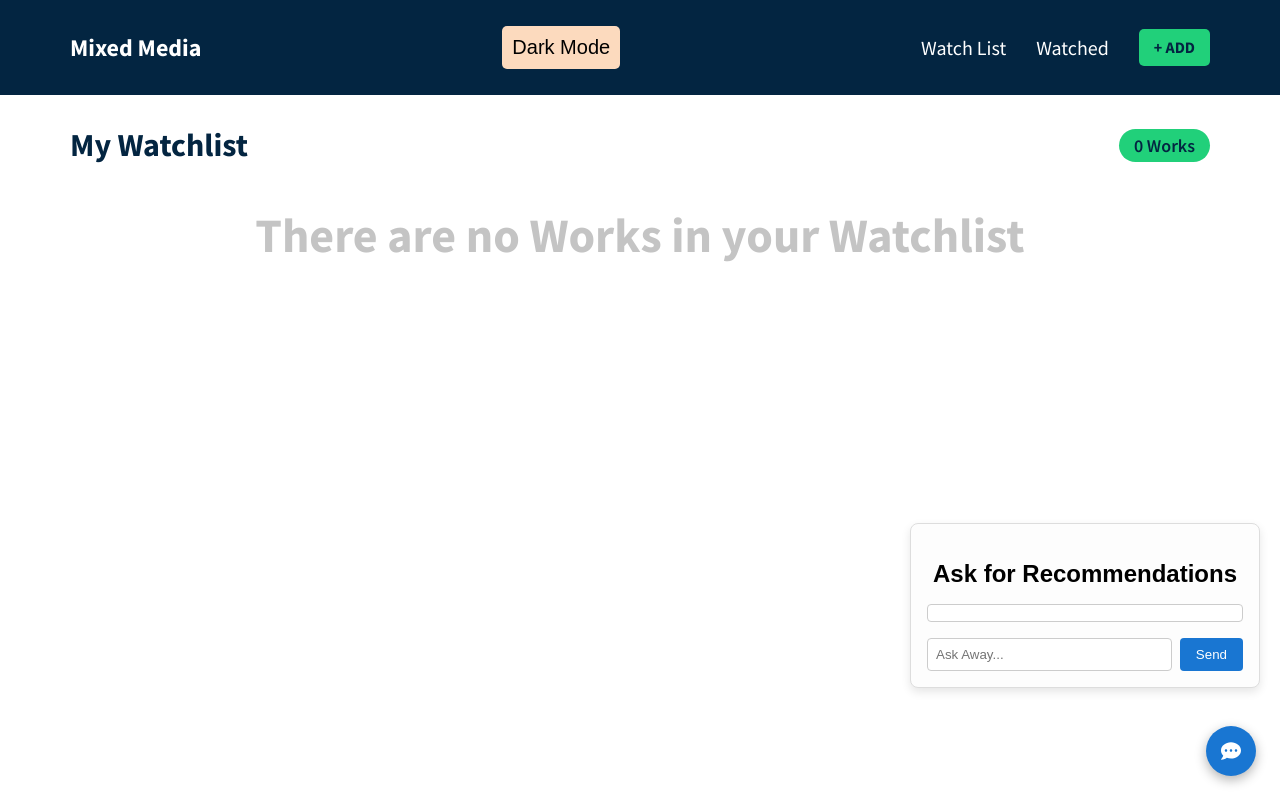
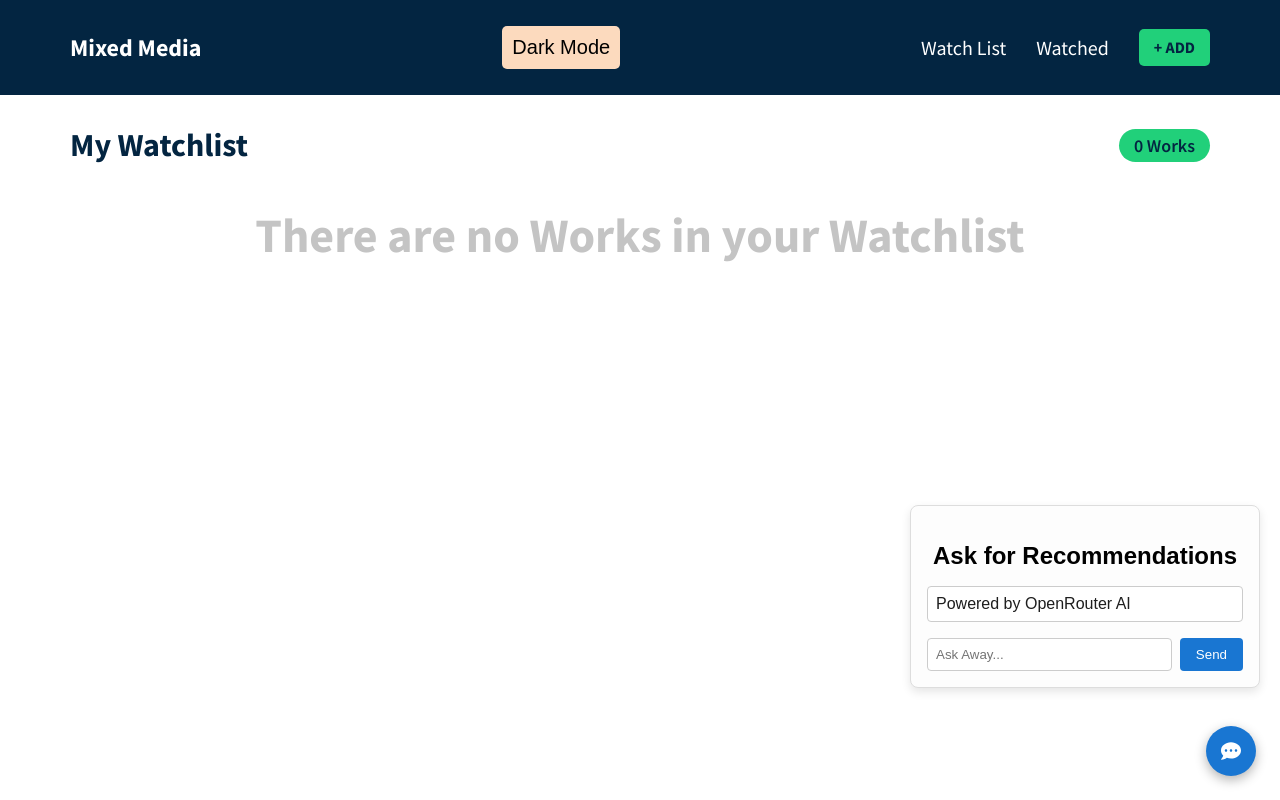
Before and after one commit to Just-Richard/Mixed-Media, a React (Create React App) app in the folder wish-watch/: page / in a window 1280 px wide. Both pictures are taken after a click on the button "Open chat". Built offline with nearby package versions, Linux system fonts and the light colour scheme.

Commit message:
Chatbot Improvements
Updated chatbot dark mode styling to increase readability and other minor chatbot related improvements.

```diff
--- a/wish-watch/src/chatbot/Chatbot.css
+++ b/wish-watch/src/chatbot/Chatbot.css
@@ -8,6 +8,11 @@
   background: #fdfdfd;
   box-shadow: 0 4px 10px rgba(0, 0, 0, 0.1);
   font-family: sans-serif;
+}
+
+.dark-mode .chatbot-container {
+  background-color: #1e1e1e;
+  color: #ffffff;
 }
 
 .chat-title {
@@ -23,6 +28,19 @@
   background: #fff;
   margin-bottom: 1rem;
   border-radius: 4px;
+}
+
+.dark-mode .chat-messages {
+  background-color: #1e1e1e;
+  color: #1e1e1e;
+}
+
+.bot-message {
+  color: #1e1e1e;
+}
+
+.dark-mode .bot-message {
+  color: #fff;
 }
 
 .chat-message {
--- a/wish-watch/src/chatbot/Chatbot.js
+++ b/wish-watch/src/chatbot/Chatbot.js
@@ -6,9 +6,14 @@ export const ChatBot = () => {
   const [messages, setMessages] = useState([]);
   const [input, setInput] = useState("");
   const [loading, setLoading] = useState(false);
+  const [welcomeMessage, setWelcomeMessage] = useState(
+    "Powered by OpenRouter AI"
+  );
 
   const sendMessage = async () => {
     if (!input.trim()) return;
+
+    setWelcomeMessage(null);
 
     const newMessages = [...messages, { role: "user", content: input }];
     setMessages(newMessages);
@@ -25,12 +30,17 @@ export const ChatBot = () => {
     <div className="chatbot-container">
       <h2 className="chat-title">Ask for Recommendations</h2>
       <div className="chat-messages">
+        {welcomeMessage && <div className="bot-message">{welcomeMessage}</div>}
         {messages.map((msg, i) => (
           <div key={i} className={`chat-message ${msg.role}`}>
             {msg.content}
           </div>
         ))}
-        {loading && <div className="chat-message assistant">Typing...</div>}
+        {loading && (
+          <div className="chat-message assistant">
+            🤖 Open Router is thinking...
+          </div>
+        )}
       </div>
       <div className="chat-input">
         <input
```
Also changed, not shown: wish-watch/IDEAS.txt.
